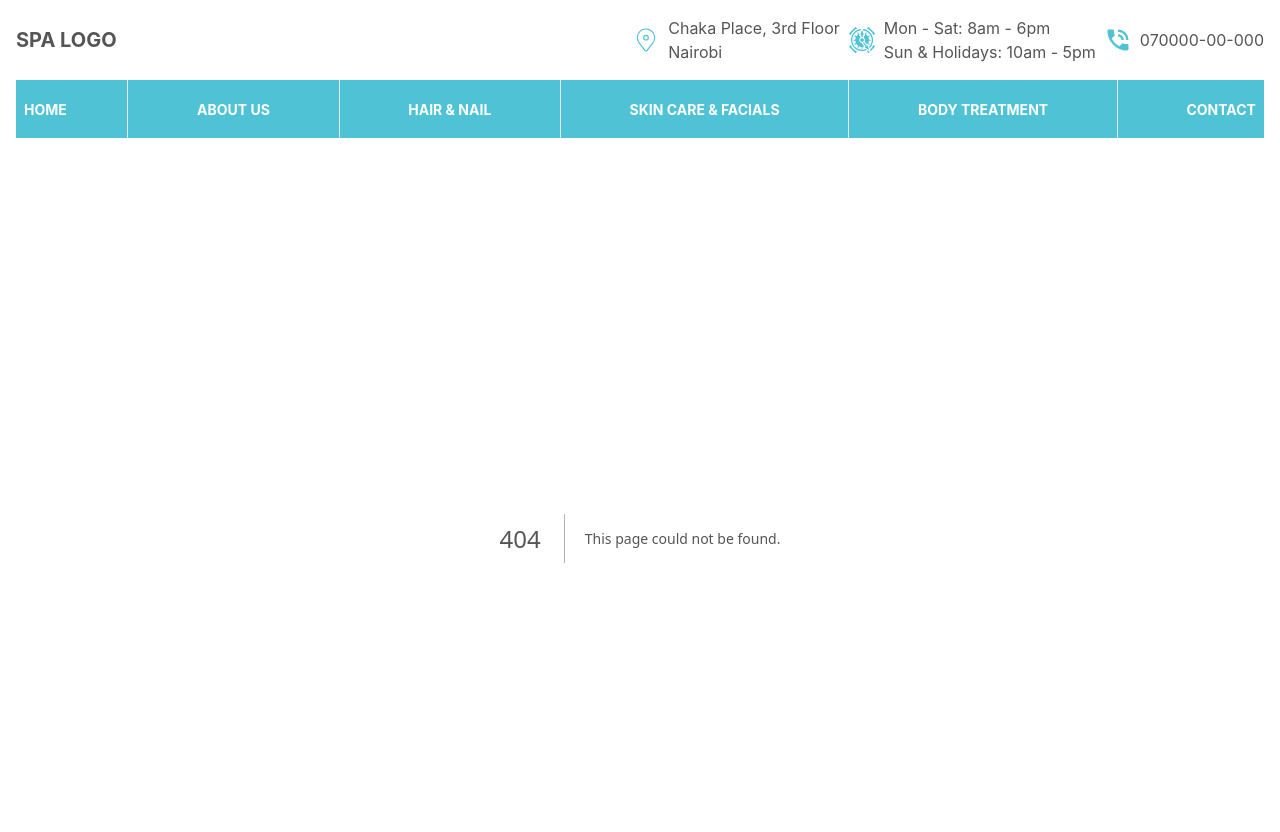
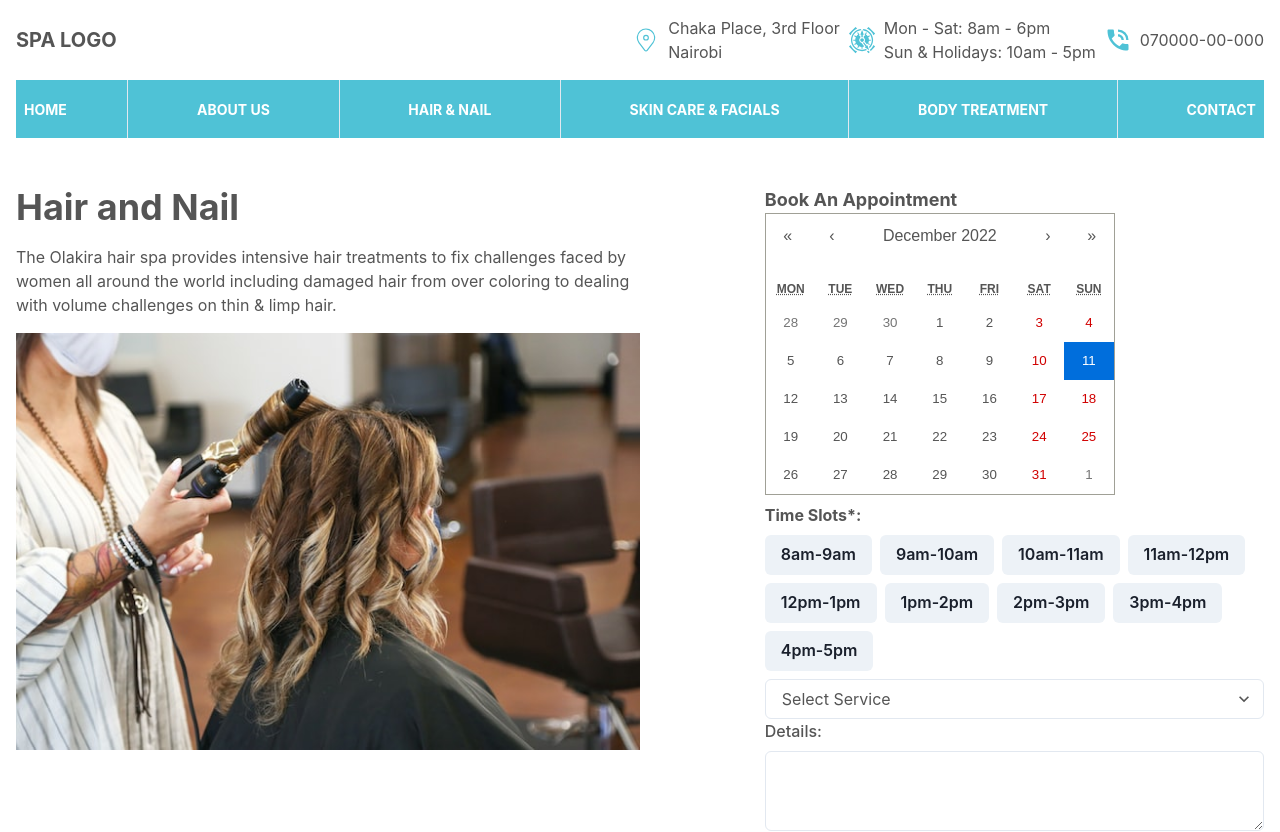
Before and after one commit to benjaminbills/spa, a Next.js app: page /services/hairandnail in a window 1280 px wide. Before the commit this address had no page. Shown: the top 832 px of the page. Built offline with nearby package versions, Linux system fonts and the light colour scheme.

Commit message:
set up booking

```diff
--- /dev/null
+++ b/component/CalendarDate.jsx
@@ -0,0 +1,68 @@
+import {
+  Button,
+  FormControl,
+  FormLabel,
+  Input,
+  Select,
+  Text,
+  Textarea,
+  Wrap,
+  WrapItem,
+} from '@chakra-ui/react';
+import { useState } from 'react';
+import Calendar from 'react-calendar';
+import 'react-calendar/dist/Calendar.css';
+
+const CalendarDate = () => {
+  const [date, setDate] = useState(new Date());
+  return (
+    <div>
+      <Calendar
+        onChange={setDate}
+        defaultActiveStartDate={new Date()}
+        value={date}
+      />
+      <Text pt={'2'} pb={'2'} fontWeight={'bold'}>
+        Time Slots*:
+      </Text>
+      <Wrap spacing={'2'} pb='2'>
+        <WrapItem>
+          <Button>8am-9am</Button>
+        </WrapItem>
+        <WrapItem>
+          <Button>9am-10am</Button>
+        </WrapItem>
+        <WrapItem>
+          <Button>10am-11am</Button>
+        </WrapItem>
+        <WrapItem>
+          <Button>11am-12pm</Button>
+        </WrapItem>
+        <WrapItem>
+          <Button>12pm-1pm</Button>
+        </WrapItem>
+        <WrapItem>
+          <Button>1pm-2pm</Button>
+        </WrapItem>
+        <WrapItem>
+          <Button>2pm-3pm</Button>
+        </WrapItem>
+        <WrapItem>
+          <Button>3pm-4pm</Button>
+        </WrapItem>
+        <WrapItem>
+          <Button>4pm-5pm</Button>
+        </WrapItem>
+      </Wrap>
+      <FormControl>
+        <Select>
+          <option>Select Service</option>
+        </Select>
+        <FormLabel>Details:</FormLabel>
+        <Textarea />
+      </FormControl>
+    </div>
+  );
+};
+
+export default CalendarDate;
--- a/component/Footer.jsx
+++ b/component/Footer.jsx
@@ -2,7 +2,7 @@ import { Box, Text } from '@chakra-ui/react';
 
 const Footer = () => {
   return (
-    <Box>
+    <Box position={'absolute'} top='100%' bottom={'0'}>
       <Text>Copyright © 2022 SPA</Text>
     </Box>
   );
--- /dev/null
+++ b/component/HairNail.jsx
@@ -0,0 +1,33 @@
+import { Box, Heading, Stack, Image, Text } from '@chakra-ui/react';
+import CalendarDate from './CalendarDate';
+
+const HairNail = () => {
+  return (
+    <Box pt={12}>
+      <Stack spacing={'10%'} direction={['column', 'row', 'row']}>
+        <Box maxW={['100%', '50%', '50%']}>
+          <Heading>Hair and Nail</Heading>
+          <Box pt={4}>
+            <Text>
+              The Olakira hair spa provides intensive hair treatments to fix
+              challenges faced by women all around the world including damaged
+              hair from over coloring to dealing with volume challenges on thin
+              & limp hair.
+            </Text>
+            <Image pt={4} src='/images/hair1.jpg' />
+          </Box>
+        </Box>
+        <Box maxW={['100%', '40%', '40%']}>
+          <Text as={'h1'} fontSize='lg' fontWeight={'bold'}>
+            Book An Appointment
+          </Text>
+          <Box>
+            <CalendarDate />
+          </Box>
+        </Box>
+      </Stack>
+    </Box>
+  );
+};
+
+export default HairNail;
--- a/component/Nav.jsx
+++ b/component/Nav.jsx
@@ -44,7 +44,7 @@ const Nav = ({ open }) => {
                 About us
               </Text>
             </NextLink>
-            <NextLink href={'/contact'}>
+            <NextLink href={'/services/hairandnail'}>
               <Text px={2} py={1} rounded={'md'}>
                 Hair & Nail
               </Text>
--- a/package.json
+++ b/package.json
@@ -16,6 +16,8 @@
     "framer-motion": "^7.6.19",
     "next": "13.0.6",
     "react": "18.2.0",
+    "react-calendar": "^4.0.0",
+    "react-datepicker": "^4.8.0",
     "react-dom": "18.2.0",
     "react-icons": "^4.7.1",
     "react-responsive-carousel": "^3.2.23"
--- /dev/null
+++ b/pages/services/hairandnail.js
@@ -0,0 +1,7 @@
+import HairNail from '../../component/HairNail';
+
+const hairandnail = () => {
+  return <HairNail />;
+};
+
+export default hairandnail;
```
Also changed, not shown: 1 other file (tests, documents, lock files or other folders).
